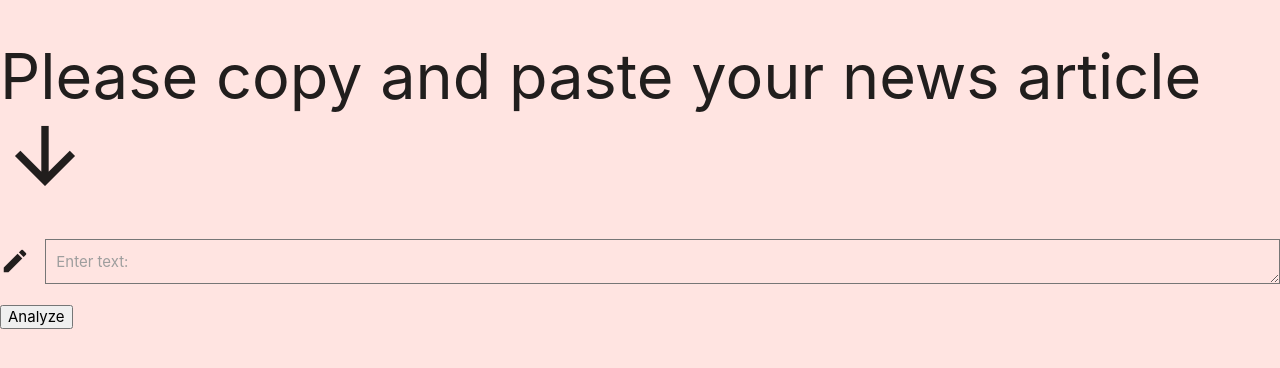
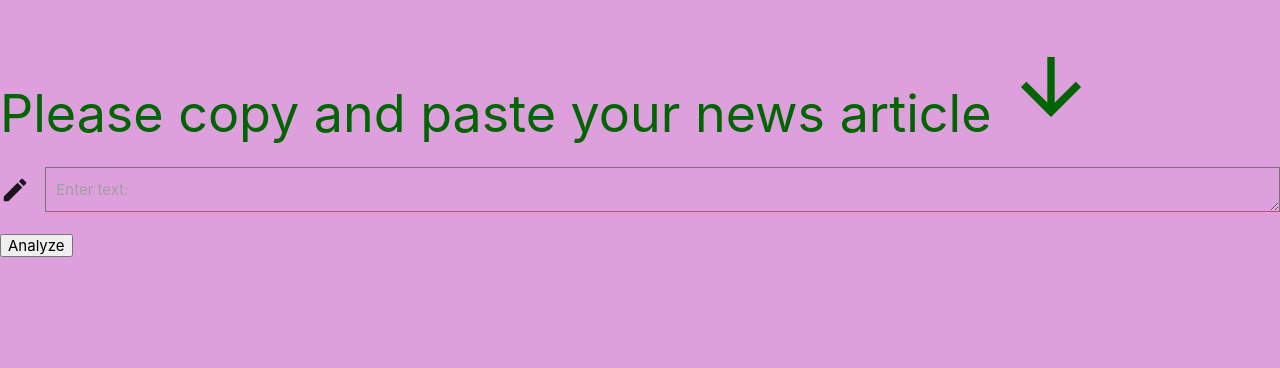
Before and after one commit to vionwinnie/NewsClassifierDjango, a Django app: page /classifier/enter_text/ in a window 1280 px wide. Shown: the top 368 px of the page. Run offline with Django 3.2, Linux system fonts and the light colour scheme.

Commit message:
change color to plum lol

```diff
--- a/classifier/templates/classifier/enter_text.html
+++ b/classifier/templates/classifier/enter_text.html
@@ -11,7 +11,11 @@
        <link href="https://fonts.googleapis.com/icon?family=Material+Icons" rel="stylesheet">
     <style type="text/css">
     	body {
-    		background-color: #FFE4E1;
+    		background-color: plum;
+    	}
+    	h1 {
+    		color: darkgreen;
+    		font-size: 52px;
     	}
 
     </style>
--- a/classifier/templates/classifier/index.html
+++ b/classifier/templates/classifier/index.html
@@ -11,7 +11,7 @@
 
 	  <style type="text/css">
     	body {
-    		background-color: #FFE4E1;
+    		background-color: plum;
     		border-style: solid;
     		border-bottom-width: 13px;
     	}
--- a/classifier/templates/classifier/results.html
+++ b/classifier/templates/classifier/results.html
@@ -10,11 +10,11 @@
      <link href="https://fonts.googleapis.com/icon?family=Material+Icons" rel="stylesheet">
     <style type="text/css">
     	body {
-    		background-color: #FFE4E1;
+    		background-color: plum;
     	}
     	h3 {
     		font-family: Ariel;
-    		color: #2f6fdc;
+    		color: red;
     		display: inline;
     	}
     	p {
```
